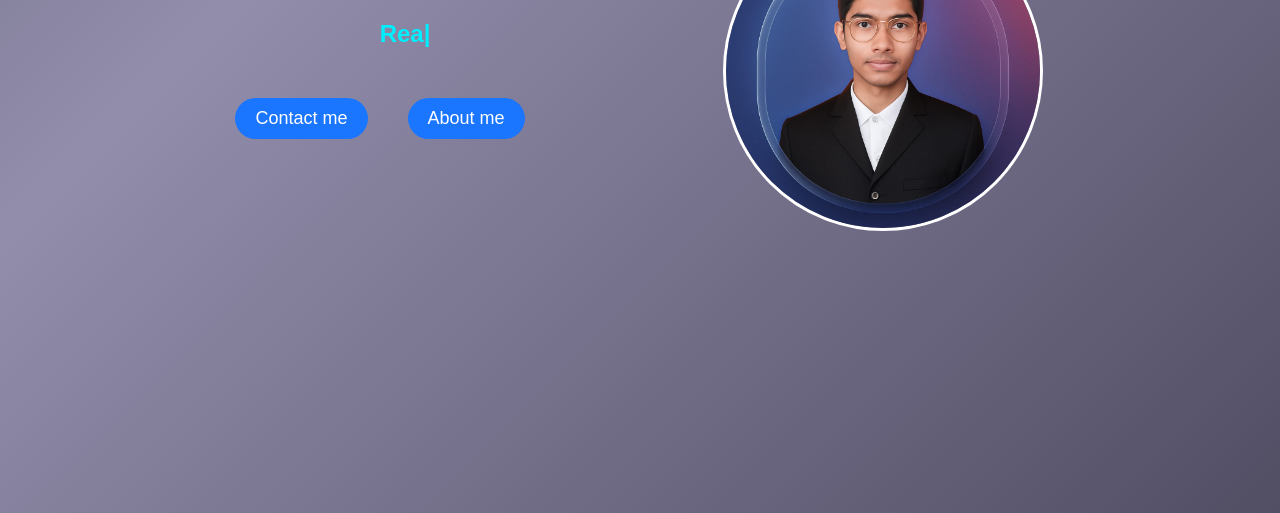
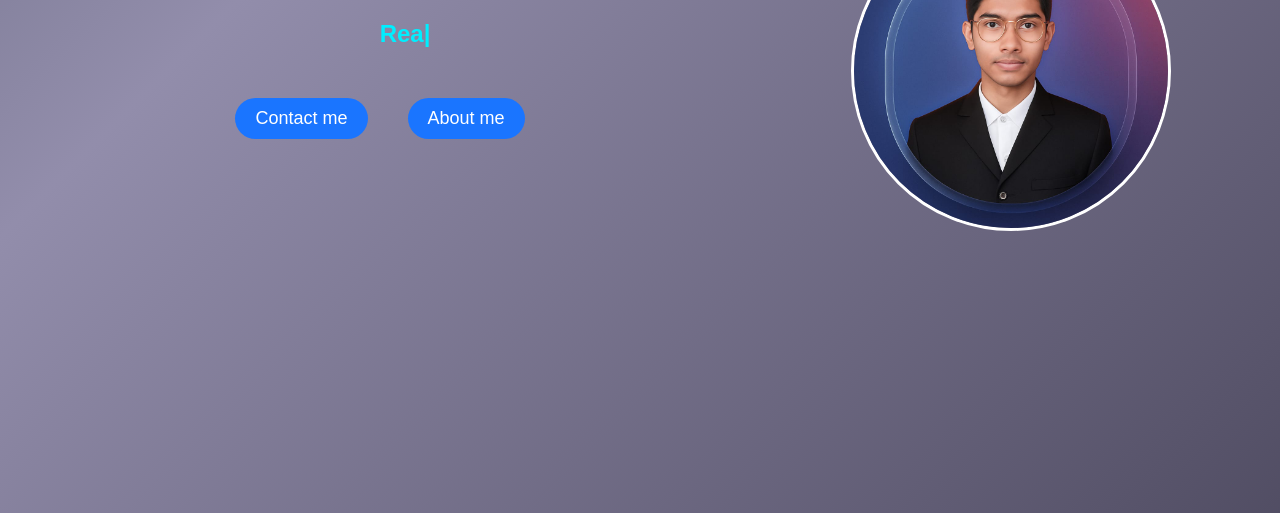
Before and after one commit to balaji9751/Portfolio, a plain HTML site: page index.html in a window 1280 px wide. Shown: the part 287-800 px from the top of the page. Drawn offline with nearby package versions, Linux system fonts and the light colour scheme.

Commit message:
Update h.css

```diff
--- a/h.css
+++ b/h.css
@@ -8,7 +8,7 @@ body, html {
   width: 100%;
   min-height: 100vh;
   font-family: 'Segoe UI', Arial, sans-serif;
-  background: linear-gradient(180deg, #f6d3 0%, #fda085 100%);
+  background: linear-gradient(180deg, #f6d365 0%, #fda085 100%);
 }
 
 .container {
@@ -439,7 +439,7 @@ color: white;}
   border: 3px solid #ffffff;
   margin-bottom: 20px;
   position: absolute;
- left: 69%;
+ left: 79%;
   transform: translateX(-50%);
   margin-bottom: 50px;
   object-fit: cover;
```
